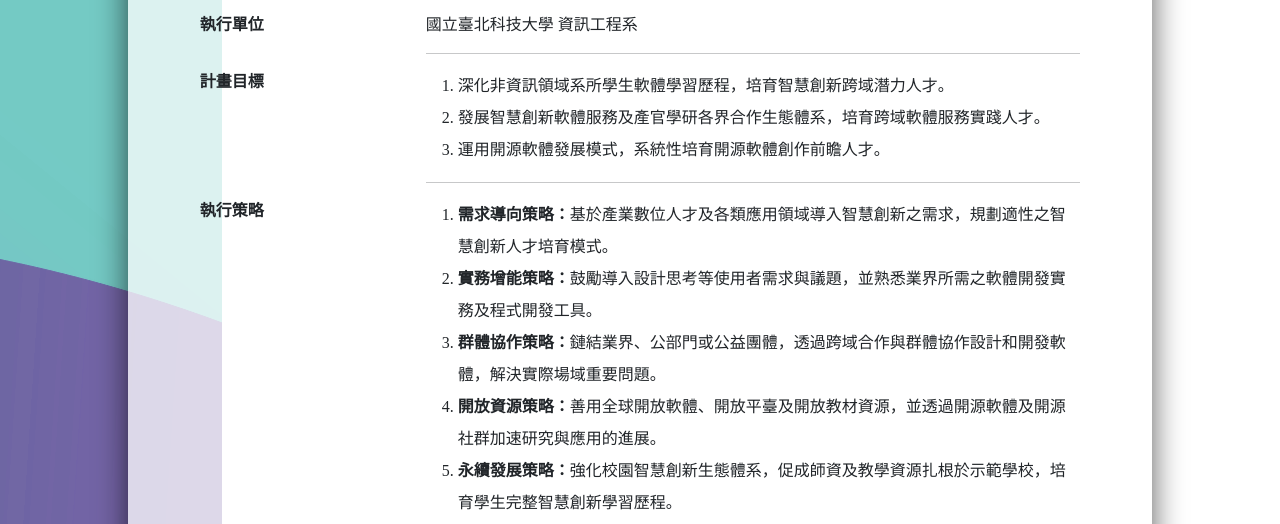
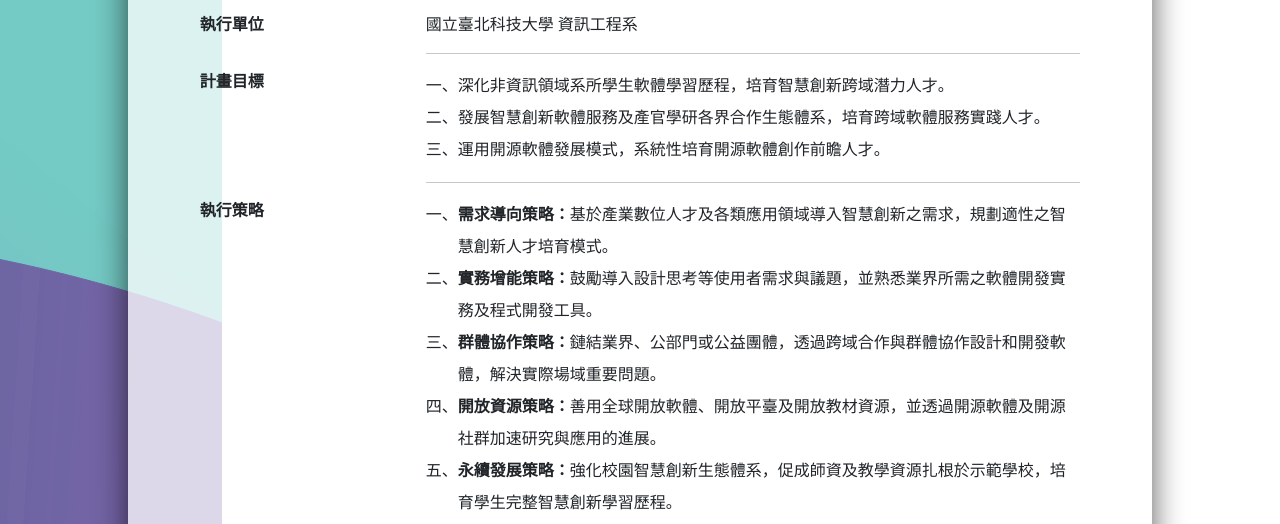
Before and after one commit to KatoToyoki/ITSA-C, a React (Create React App) app: page /about in a window 1280 px wide. Shown: the part 276-800 px from the top of the page. Built offline with nearby package versions, Linux system fonts and the light colour scheme.

Commit message:
ol li little modification

```diff
--- a/src/pages/About.js
+++ b/src/pages/About.js
@@ -32,7 +32,9 @@
                         <b>計畫目標</b>
                     </Col>
                     <Col sm={12} md={9}>
-                        <ol>
+                        <ol style={{
+                            listStyle: 'cjk-ideographic'
+                        }}>
                             <li>深化非資訊領域系所學生軟體學習歷程，培育智慧創新跨域潛力人才。</li>
                             <li>發展智慧創新軟體服務及產官學研各界合作生態體系，培育跨域軟體服務實踐人才。</li>
                             <li>運用開源軟體發展模式，系統性培育開源軟體創作前瞻人才。</li>
@@ -44,7 +46,9 @@
                         <b>執行策略</b>
                     </Col>
                     <Col sm={12} md={9}>
-                        <ol>
+                        <ol style={{
+                            listStyle: 'cjk-ideographic'
+                        }}>
                             <li><b>需求導向策略：</b>基於產業數位人才及各類應用領域導入智慧創新之需求，規劃適性之智慧創新人才培育模式。</li>
                             <li><b>實務增能策略：</b>鼓勵導入設計思考等使用者需求與議題，並熟悉業界所需之軟體開發實務及程式開發工具。</li>
                             <li><b>群體協作策略：</b>鏈結業界、公部門或公益團體，透過跨域合作與群體協作設計和開發軟體，解決實際場域重要問題。</li>
```
